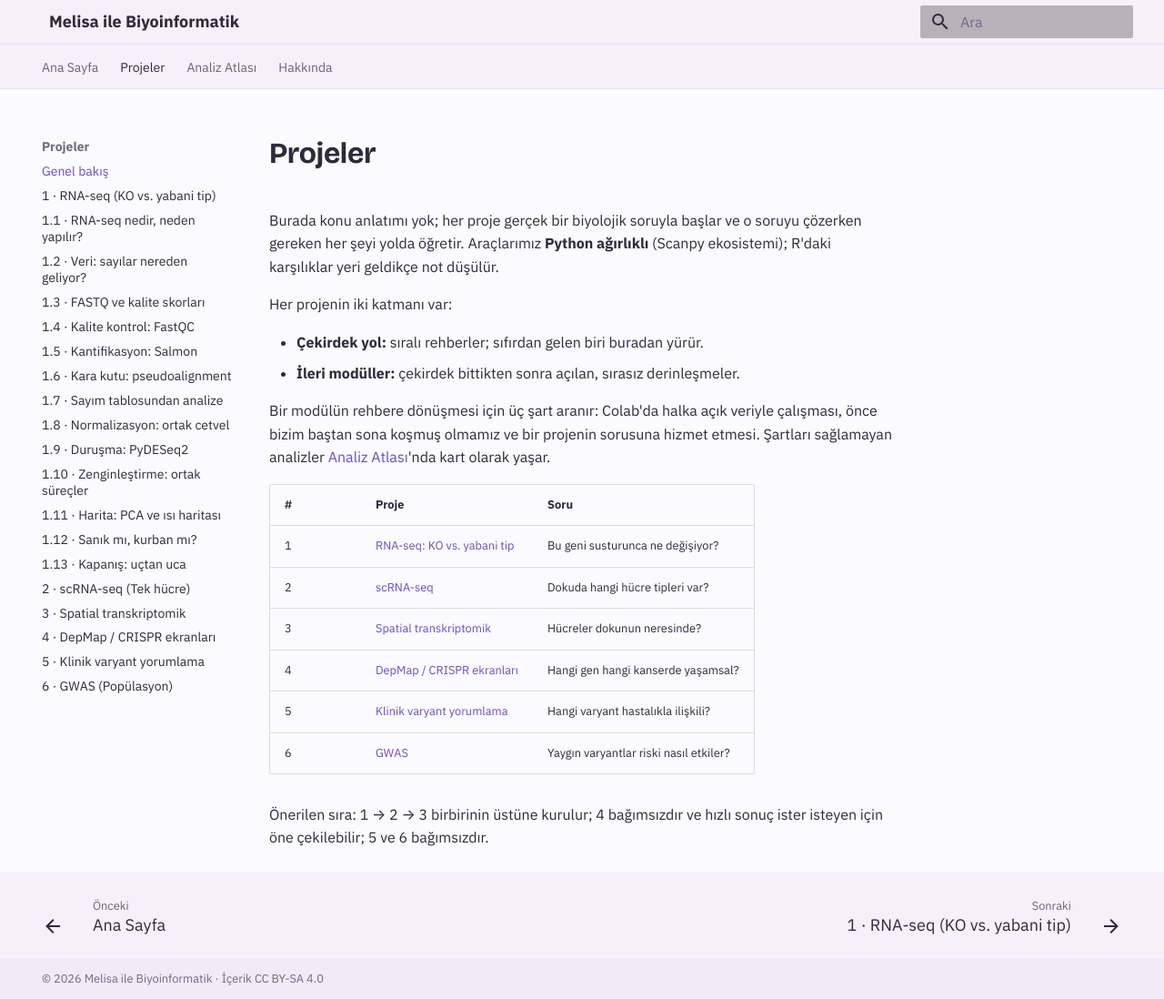
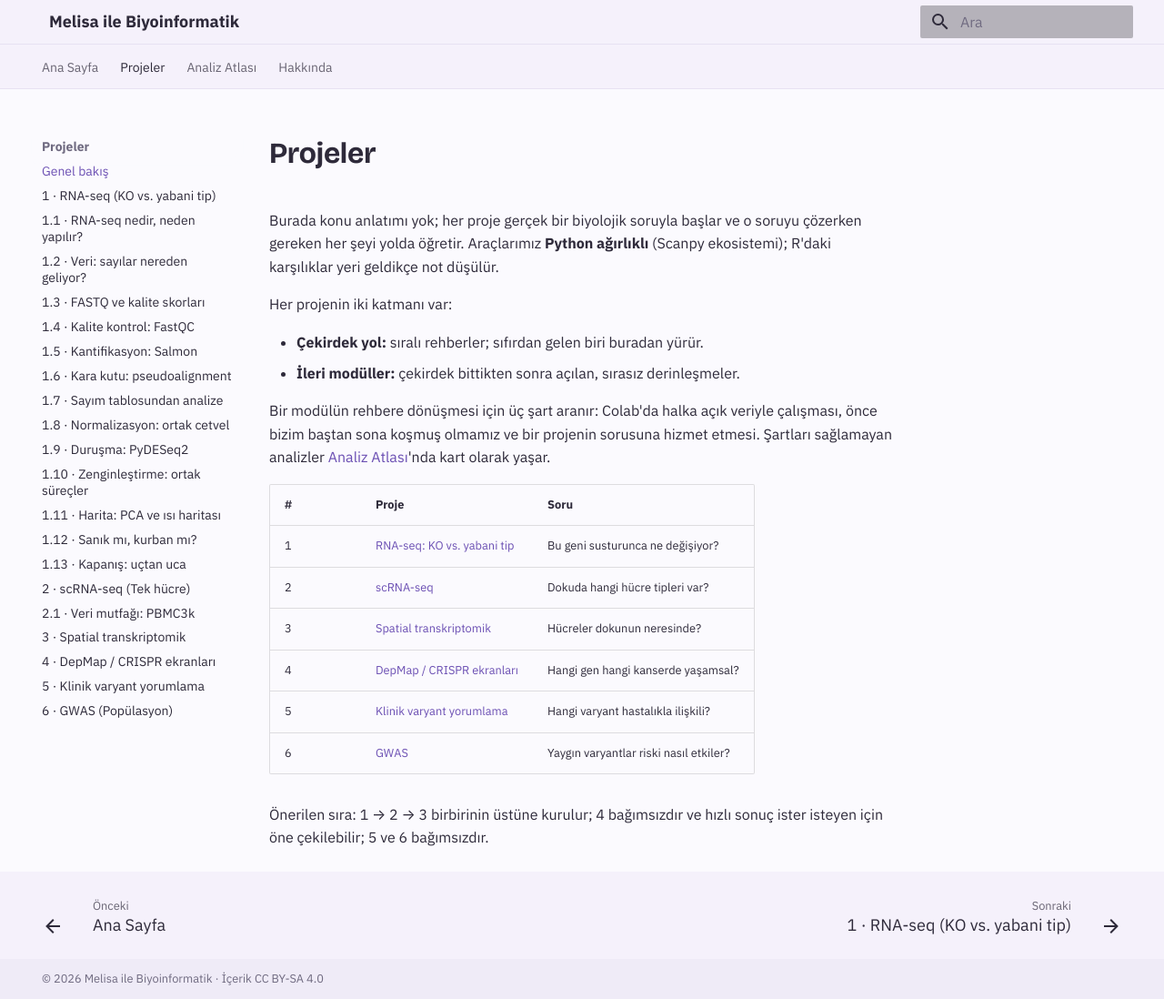
Before and after one commit to melissa-04/melisayla-biyoinformatik, an MkDocs documentation site: the page built from docs/projeler/index.md, in a window 1280 px wide and 1098 px high. Shown: the whole window at 91% size. Built offline with MkDocs 1.6.1 and Material for MkDocs 9.7.7, drawn with Linux system fonts in a browser that asks for light colours.

Commit message:
Add new section for PBMC3k data in mkdocs

```diff
--- a/mkdocs.yml
+++ b/mkdocs.yml
@@ -38,6 +38,7 @@ nav:
       - "1.12 · Sanık mı, kurban mı?": projeler/rna-seq-11.md
       - "1.13 · Kapanış: uçtan uca": projeler/rna-seq-12.md
       - "2 · scRNA-seq (Tek hücre)": projeler/scrna.md
+      - "2.1 · Veri mutfağı: PBMC3k": projeler/scrna-01.md
       - "3 · Spatial transkriptomik": projeler/spatial.md
       - "4 · DepMap / CRISPR ekranları": projeler/depmap.md
       - "5 · Klinik varyant yorumlama": projeler/varyant-cagirma.md
```
